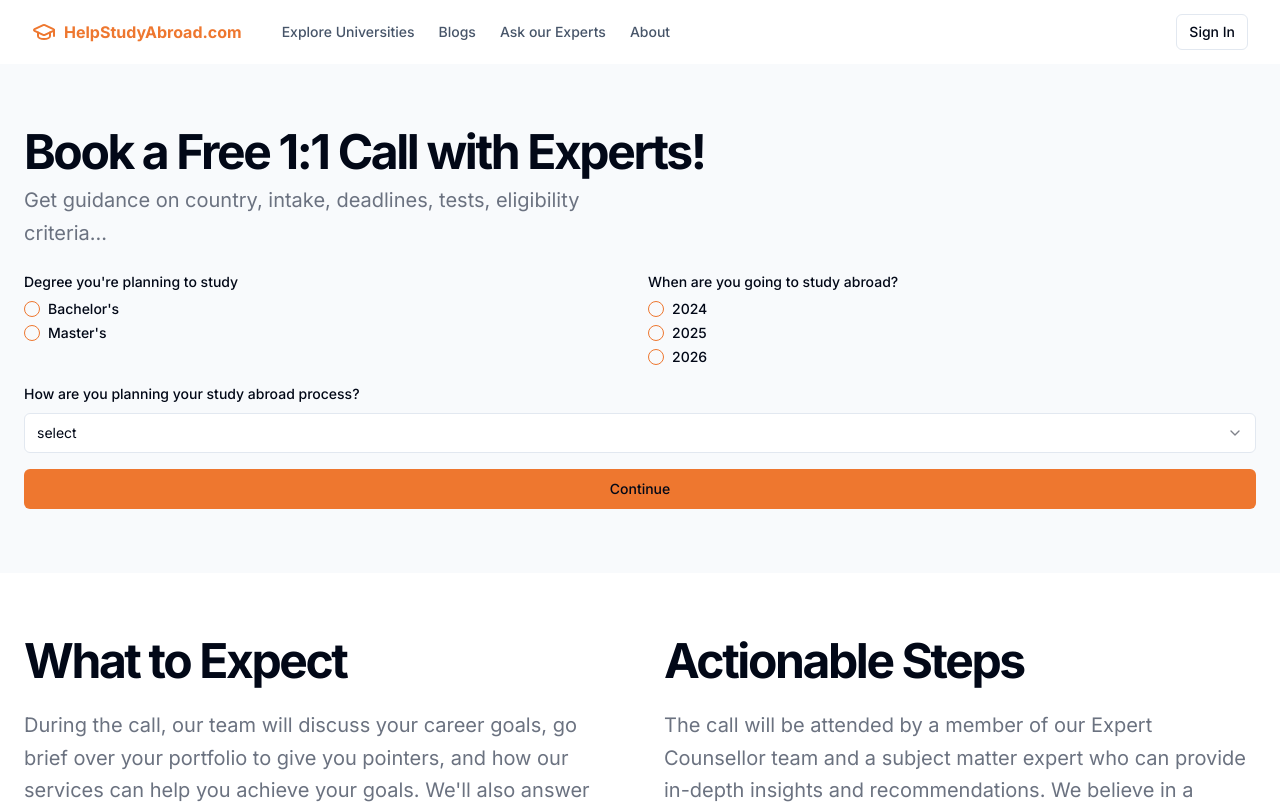
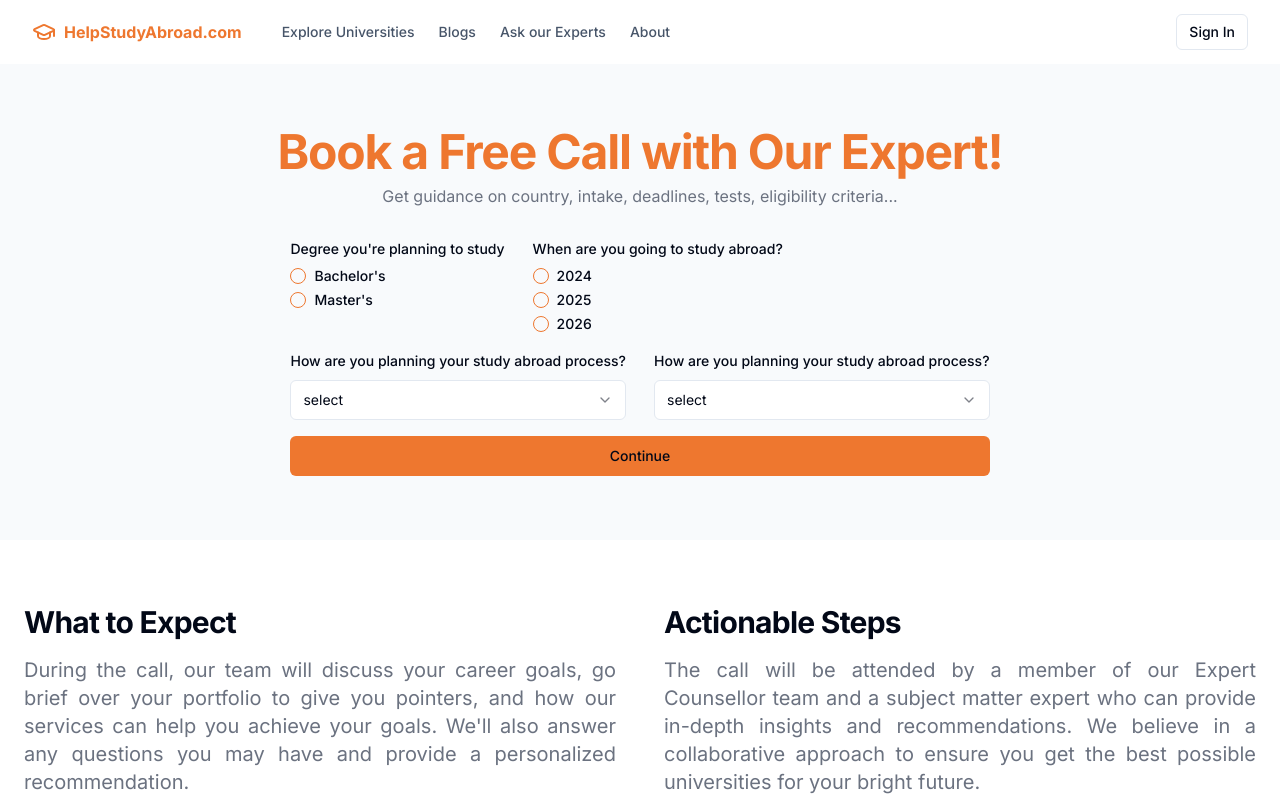
Before and after one commit to 0xpranv/Full-stack, a Next.js app: page /booking in a window 1280 px wide. Shown: the top 804 px of the page. Built offline with nearby package versions, Linux system fonts and the light colour scheme; no server answers.

Commit message:
add redirect to hero btn

```diff
--- a/components/Hero.tsx
+++ b/components/Hero.tsx
@@ -21,7 +21,7 @@ export default function Hero() {
             </div>
           </div>
           <div className="pt-6 flex flex-col gap-2 min-[400px]:flex-row">
-            <Button>Connect with Expert (Free)</Button>
+            <Button redirectPath="/booking">Connect with Expert (Free)</Button>
 
             <Button variant="secondary">Learn More</Button>
           </div>
--- a/components/button.tsx
+++ b/components/button.tsx
@@ -1,3 +1,6 @@
+"use client";
+
+import { useRouter } from "next/router";
 import React from "react";
 
 export const Button = ({
@@ -6,13 +9,16 @@ export const Button = ({
   onClick,
   onHover,
   variant,
+  redirectPath,
 }: {
   children: string;
   className?: string;
   variant?: "primary" | "secondary";
   onClick?: () => void;
   onHover?: () => void;
+  redirectPath?: string;
 }) => {
+  const router = useRouter();
   const defaultClassName =
     variant === "secondary"
       ? "bg-slate-200 hover:bg-slate-100 text-slate-700"
@@ -20,6 +26,10 @@ export const Button = ({
   return (
     <button
       className={`rounded-lg px-4 py-1.5 font-semibold ${defaultClassName} ${className}`}
+      onClick={() => {
+        //@ts-ignore
+        router.push(redirectPath | "/");
+      }}
     >
       {children}
     </button>
--- a/pages/bookACall.tsx
+++ b/pages/bookACall.tsx
@@ -13,6 +13,7 @@ import {
 
 import { InlineWidget } from "react-calendly";
 import { useState } from "react";
+import { H1 } from "@/components/heading";
 
 export default function BookingPage() {
   const date = new Date().getFullYear();
@@ -28,17 +29,17 @@ export default function BookingPage() {
             src="/placeholder.svg"
           /> */}
           <div className="w-full">
-            <h1 className="text-3xl font-bold tracking-tighter sm:text-4xl md:text-5xl">
-              Book a Free 1:1 Call with Experts!
-            </h1>
-            <p className="max-w-[600px] text-gray-500 md:text-xl/relaxed lg:text-base/relaxed xl:text-xl/relaxed dark:text-gray-400">
+            <H1 className="text-center">Book a Free Call with Our Expert!</H1>
+            <div className="flex flex-col justify-center items-center ">
+              <p className="text-center max-w-[600px] text-gray-500 ">
                 Get guidance on country, intake, deadlines, tests, eligibility
                 criteria...
               </p>
+            </div>
             {!calenderVisible ? (
-              <div className={`pt-5 `}>
-                <form className="space-y-4">
-                  <div className="grid grid-cols-1 gap-4 sm:grid-cols-2">
+              <div className={`pt-7 flex flex-col justify-center items-center`}>
+                <form className="space-y-4 flex flex-col justify-center">
+                  <div className="flex space-x-7">
                     <div className="space-y-2">
                       <Label htmlFor="name">
                         Degree you&apos;re planning to study
@@ -88,6 +89,7 @@ export default function BookingPage() {
                       </RadioGroup>
                     </div>
                   </div>
+                  <div className="flex space-x-7">
                     <div className="space-y-2">
                       <Label htmlFor="">
                         How are you planning your study abroad process?
@@ -109,6 +111,28 @@ export default function BookingPage() {
                         </SelectContent>
                       </Select>
                     </div>
+                    <div className="space-y-2">
+                      <Label htmlFor="">
+                        How are you planning your study abroad process?
+                      </Label>
+                      <Select>
+                        <SelectTrigger className="w-full">
+                          <SelectValue placeholder="select" />
+                        </SelectTrigger>
+                        <SelectContent>
+                          <SelectItem value="light">
+                            I&apos;m doing it myself
+                          </SelectItem>
+                          <SelectItem value="dark">
+                            Joined another Consultancy
+                          </SelectItem>
+                          <SelectItem value="system">
+                            Need Professional Counselling
+                          </SelectItem>
+                        </SelectContent>
+                      </Select>
+                    </div>
+                  </div>
                   <Button
                     className="w-full"
                     onClick={() => {
@@ -121,14 +145,14 @@ export default function BookingPage() {
               </div>
             ) : (
               <div className="">
-                <Button
+                {/* <Button
                   className="btn"
                   onClick={() => {
                     setCalenderVisible(false);
                   }}
                 >
                   Back
-                </Button>
+                </Button> */}
                 <InlineWidget url="https://calendly.com/pranav-v5qa/free-1-1-consultation" />
               </div>
             )}
@@ -139,10 +163,10 @@ export default function BookingPage() {
         <div className="container px-4 md:px-6 ">
           <div className="grid gap-8 lg:grid-cols-2 lg:gap-12">
             <div>
-              <h2 className="text-3xl font-bold tracking-tighter sm:text-4xl md:text-5xl">
+              <h2 className="text-center md:text-left font-bold text-3xl w-full">
                 What to Expect
               </h2>
-              <p className="mt-4 text-gray-500 md:text-xl/relaxed lg:text-base/relaxed xl:text-xl/relaxed dark:text-gray-400">
+              <p className="text-gray-500 text-lg md:text-xl text-justify ">
                 During the call, our team will discuss your career goals, go
                 brief over your portfolio to give you pointers, and how our
                 services can help you achieve your goals. We&apos;ll also answer
@@ -151,10 +175,10 @@ export default function BookingPage() {
               </p>
             </div>
             <div>
-              <h2 className="text-3xl font-bold tracking-tighter sm:text-4xl md:text-5xl">
+              <h2 className="text-center md:text-left font-bold text-3xl w-full">
                 Actionable Steps
               </h2>
-              <p className="mt-4 text-gray-500 md:text-xl/relaxed lg:text-base/relaxed xl:text-xl/relaxed dark:text-gray-400">
+              <p className="text-gray-500 text-lg md:text-xl text-justify ">
                 The call will be attended by a member of our Expert Counsellor
                 team and a subject matter expert who can provide in-depth
                 insights and recommendations. We believe in a collaborative
```
Lines whose indentation alone changed are shown as unchanged.
